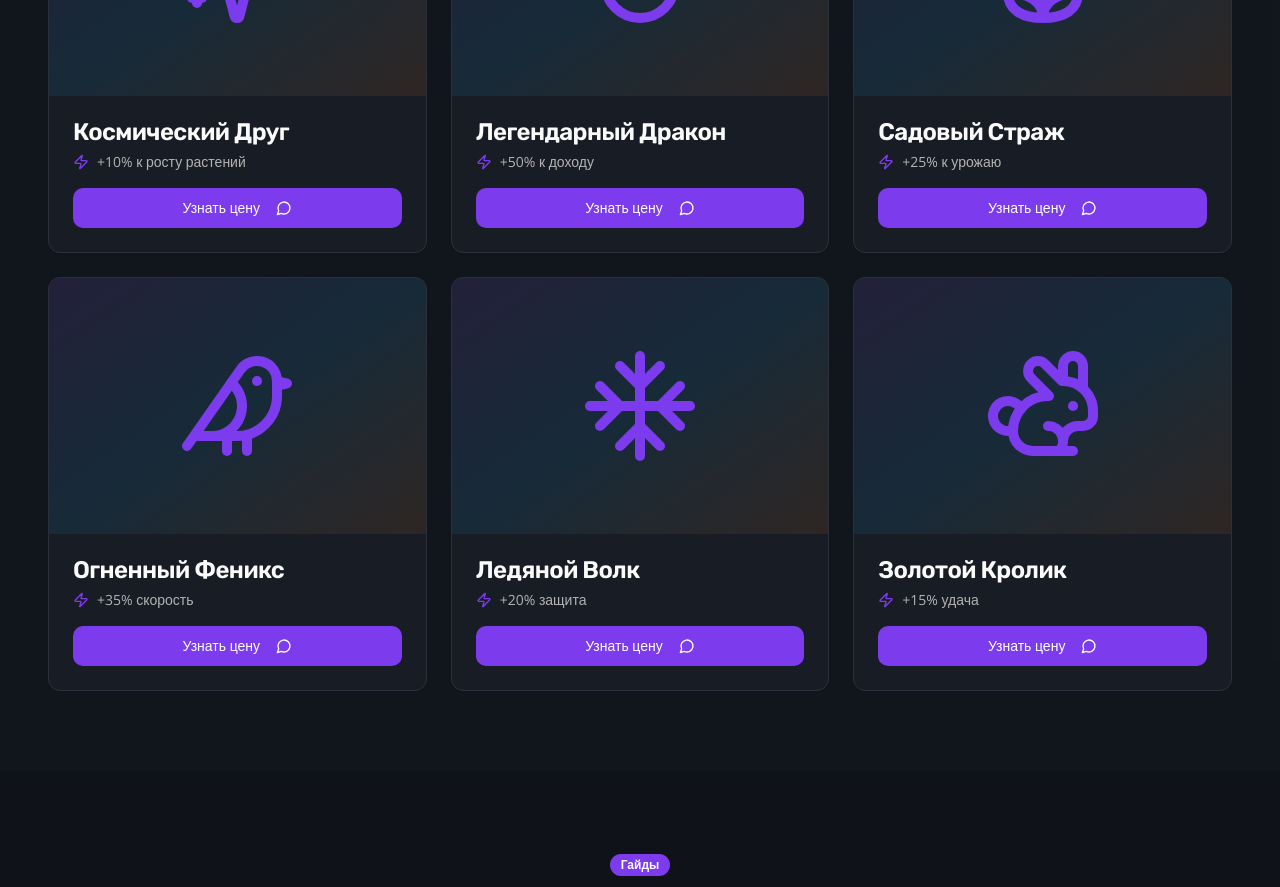
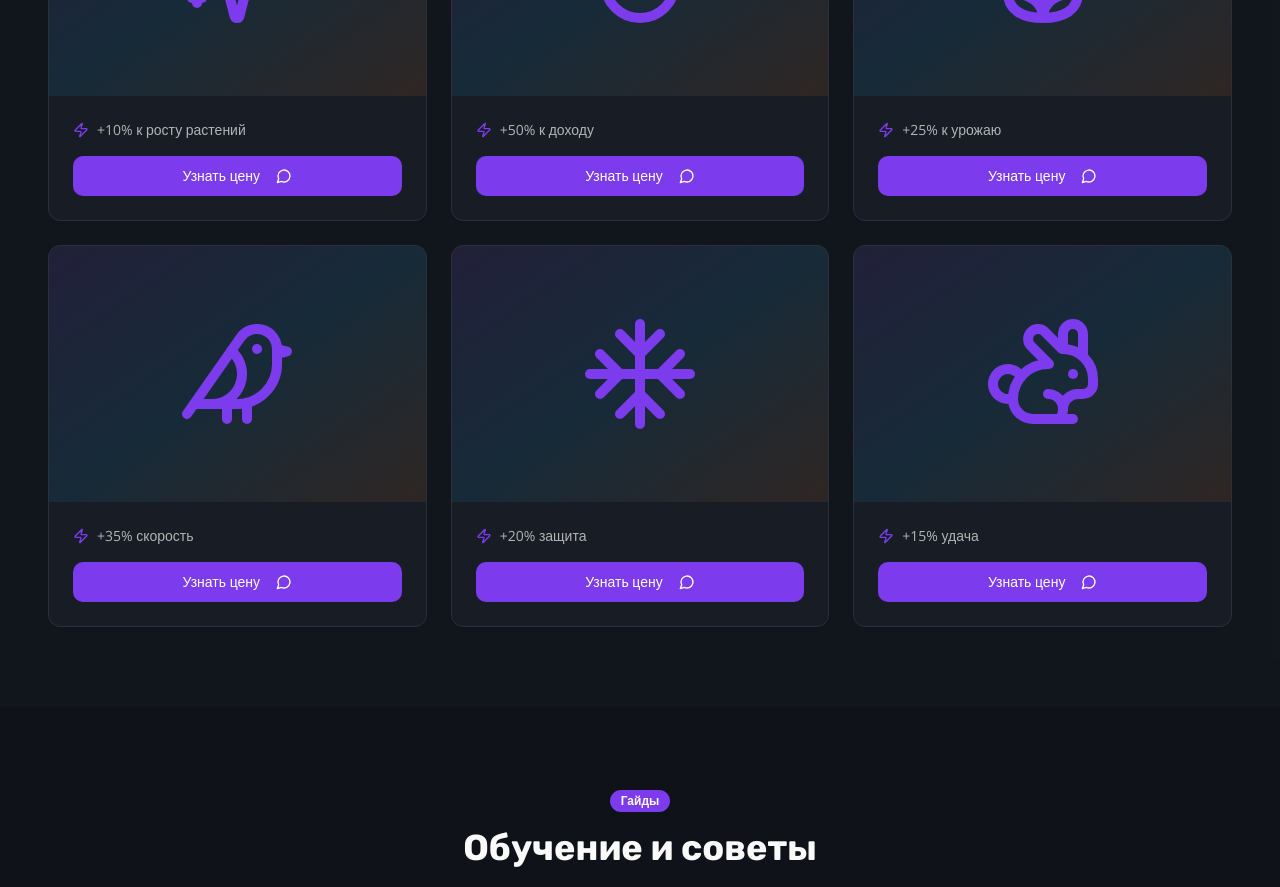
Before and after one commit to pr-poehali-dev/pet-marketplace-roblox, a React (Vite) app: page / in a window 1280 px wide. Shown: the part 1120-2007 px from the top of the page. Built offline with nearby package versions, Linux system fonts and the light colour scheme.

Commit message:
Удаление упоминаний питомцев

```diff
--- a/src/pages/Index.tsx
+++ b/src/pages/Index.tsx
@@ -20,37 +20,31 @@ const Index = () => {
   const pets = [
     {
       id: 1,
-      name: 'Космический Друг',
       icon: 'Stars',
       bonus: '+10% к росту растений'
     },
     {
       id: 2,
-      name: 'Легендарный Дракон',
       icon: 'Flame',
       bonus: '+50% к доходу'
     },
     {
       id: 3,
-      name: 'Садовый Страж',
       icon: 'Flower2',
       bonus: '+25% к урожаю'
     },
     {
       id: 4,
-      name: 'Огненный Феникс',
       icon: 'Bird',
       bonus: '+35% скорость'
     },
     {
       id: 5,
-      name: 'Ледяной Волк',
       icon: 'Snowflake',
       bonus: '+20% защита'
     },
     {
       id: 6,
-      name: 'Золотой Кролик',
       icon: 'Rabbit',
       bonus: '+15% удача'
     }
@@ -196,7 +190,6 @@ const Index = () => {
                   </div>
                 </CardHeader>
                 <CardContent className="p-6">
-                  <CardTitle className="mb-2">{pet.name}</CardTitle>
                   <CardDescription className="flex items-center gap-2 mb-4">
                     <Icon name="Zap" size={16} className="text-primary" />
                     {pet.bonus}
```
